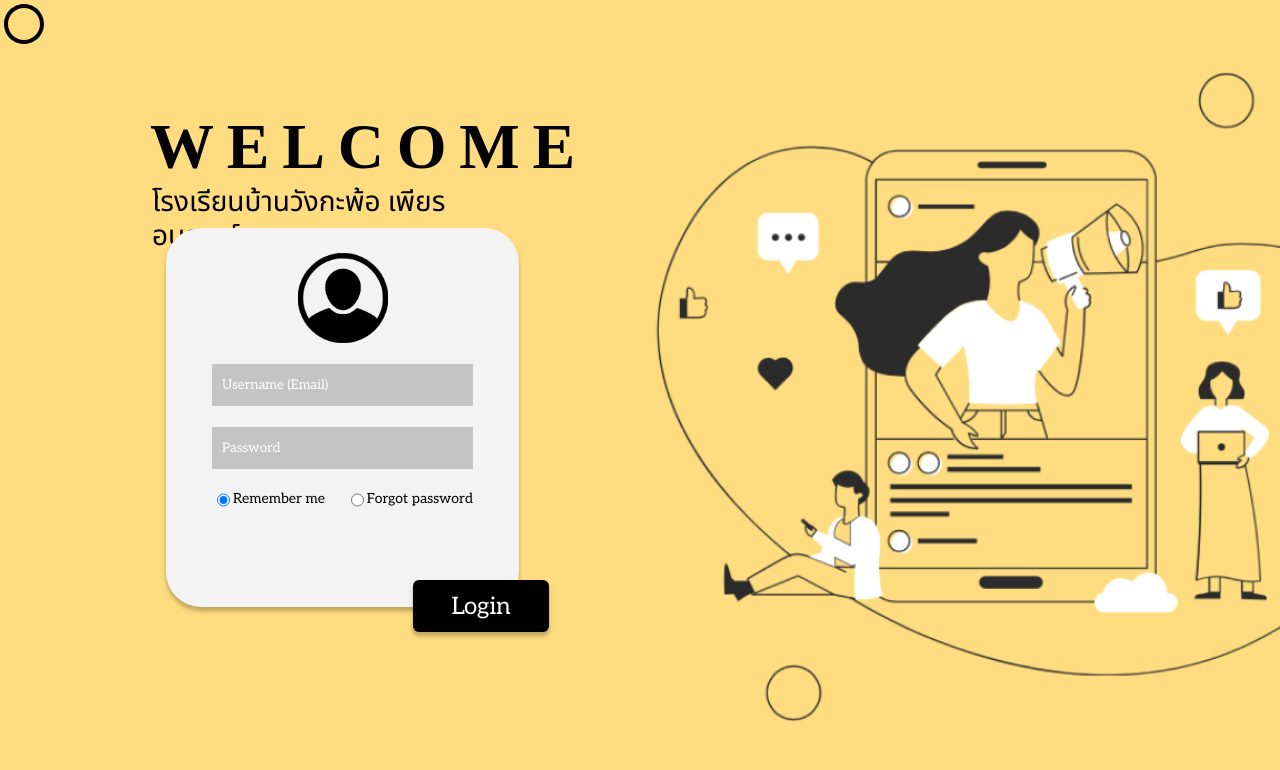
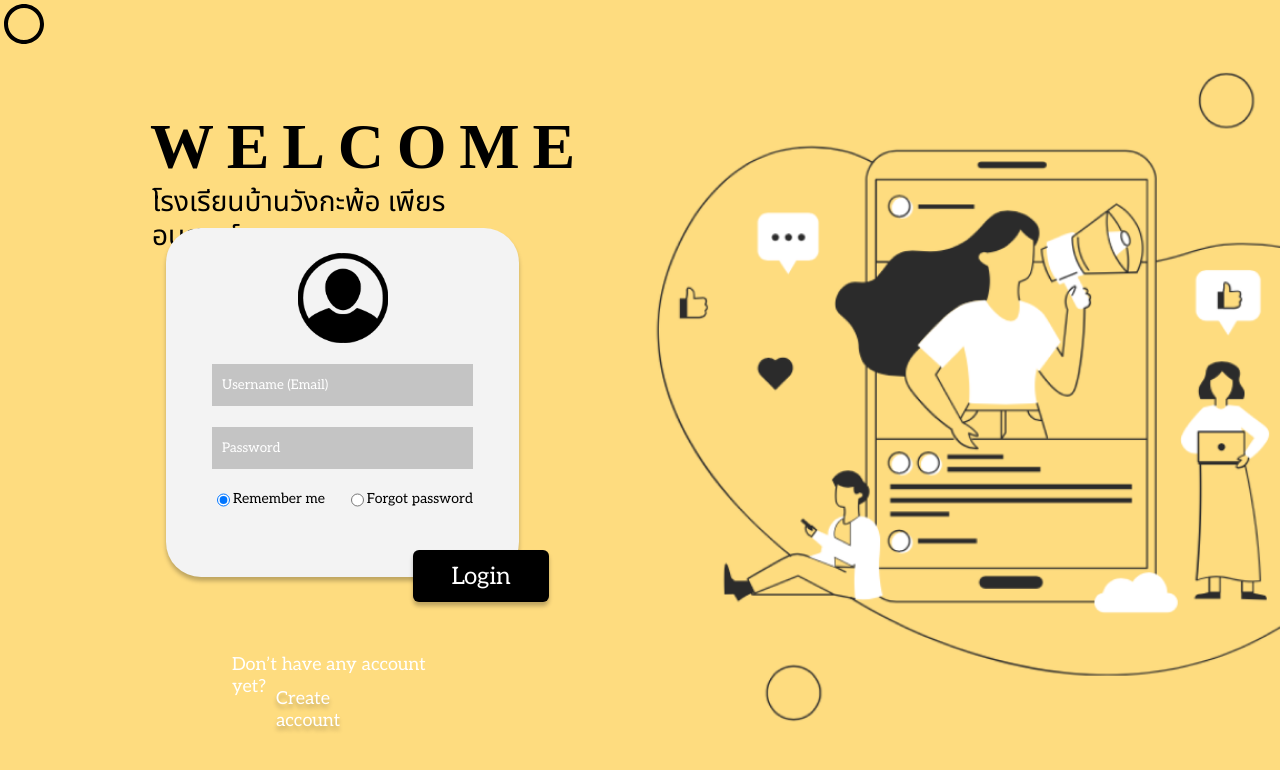
Before and after one commit to naslimin/Project2, a Next.js app: page / in a window 1280 px wide. Shown: the top 770 px of the page. Built offline with nearby package versions, Linux system fonts and the light colour scheme; a web font is replaced by a local one.

Commit message:
update layout login

```diff
--- a/components/layoutLogin.js
+++ b/components/layoutLogin.js
@@ -1,7 +1,9 @@
 import Head from 'next/head'
 import styles from './layoutLogin.module.css'
-
-export default function LayoutLogin({ children ,href}) {
+import { useRouter } from "next/router";
+import Link from 'next/link';
+export default function LayoutLogin({ children, href }) {
+  const router = useRouter();
   return (
     <>
       <Head>
@@ -14,6 +16,15 @@ export default function LayoutLogin({ children ,href}) {
           <div className={styles.boxLogin}>
             {children}
           </div>
+          {
+            router.pathname == `/` ? <>
+              <p className={styles.textNotCreateNow}>Don’t have any account yet?</p>
+              <Link href={'register'}>
+              <p className={styles.textCreateNow}>Create account</p>
+              </Link>
+            </>
+              : null
+          }
         </div>
 
       </main>
--- a/components/layoutLogin.module.css
+++ b/components/layoutLogin.module.css
@@ -47,6 +47,42 @@
     border-radius: 35px;
     padding-top: 25px;
     padding-right: 46px;
-    padding-bottom: 100px;
+    padding-bottom: 70px;
     padding-left: 46px;
 }
+
+.textNotCreateNow {
+    position: absolute;
+    width: 228px;
+    height: 22px;
+    left: 232px;
+    top: 636px;
+
+    font-family: Aleo;
+    font-style: normal;
+    font-weight: normal;
+    font-size: 18px;
+    line-height: 22px;
+
+
+    color: #FFFFFF;
+}
+
+.textCreateNow {
+    position: absolute;
+    width: 121px;
+    height: 22px;
+    left: 276px;
+    top: 670px;
+
+    font-family: Aleo;
+    font-style: normal;
+    font-weight: normal;
+    font-size: 18px;
+    line-height: 22px;
+    cursor: pointer;
+
+    color: #FFFFFF;
+
+    text-shadow: 0px 4px 4px rgba(0, 0, 0, 0.25);
+}
```
